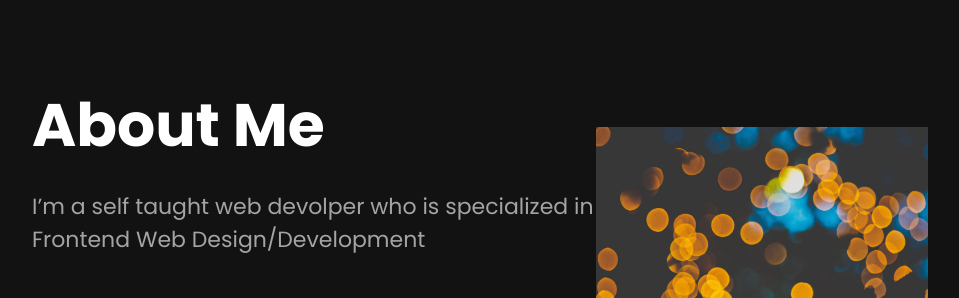
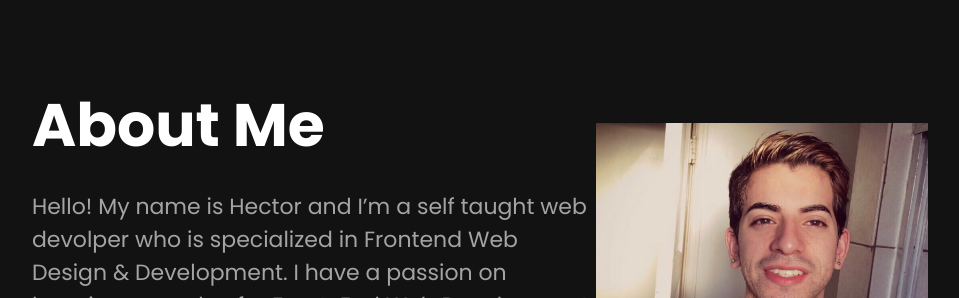
Before and after one commit to Hetoreno/Portfolio, a plain HTML site: page index.html in a window 1280 px wide. Shown: the part 3710-4008 px from the top of the page, without its empty margins (160-1119 px from the left). Drawn offline with nearby package versions, Linux system fonts and the light colour scheme.

Commit message:
updating my about me section

```diff
--- a/index.html
+++ b/index.html
@@ -165,16 +165,16 @@
         <div class="about-container">
             <div class="about-info " >
                 <h2>About Me</h2>
-                <p>I’m a self taught web devolper who is specialized in Frontend Web Design/Development</p>
+                <p>Hello! My name is Hector and I’m a self taught web devolper who is specialized in Frontend Web Design & Development. I have a passion on learning everyday for Front-End Web Development.</p>
                 <div class="about-links">
                     <a class="resume-link" href="#">Resume</a>
                     <a href="https://github.com/Hetoreno" target="_blank"><i class="fab fa-github"></i></a>
-                    <a href=""><i class="fab fa-linkedin"></i></a>
+                    <a href="https://www.linkedin.com/in/hector-hernandez-809432216/" target="_blank"><i class="fab fa-linkedin"></i></a>
 
                 </div>
             </div>
             <div class="about-img">
-                <img src="/IMAGES/picc.jpg" alt="">
+                <img src="/IMAGES/self-pic.jpeg" alt="picture of myself">
             </div>
         </div>
     </section>
```
Also changed, not shown: IMAGES/self-pic.jpeg (added).
